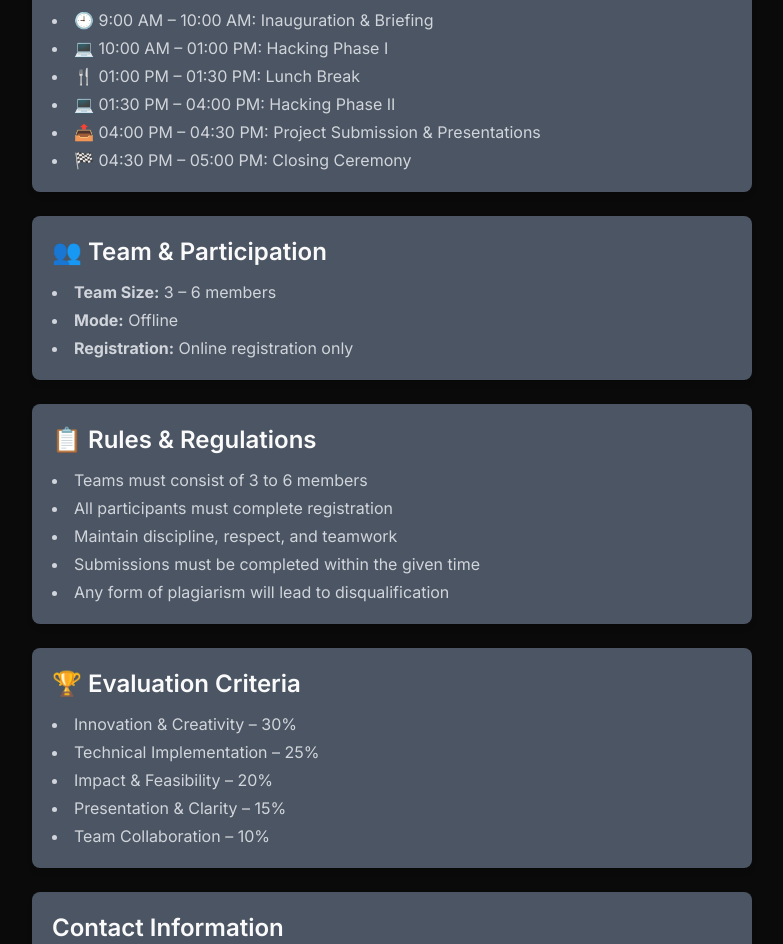
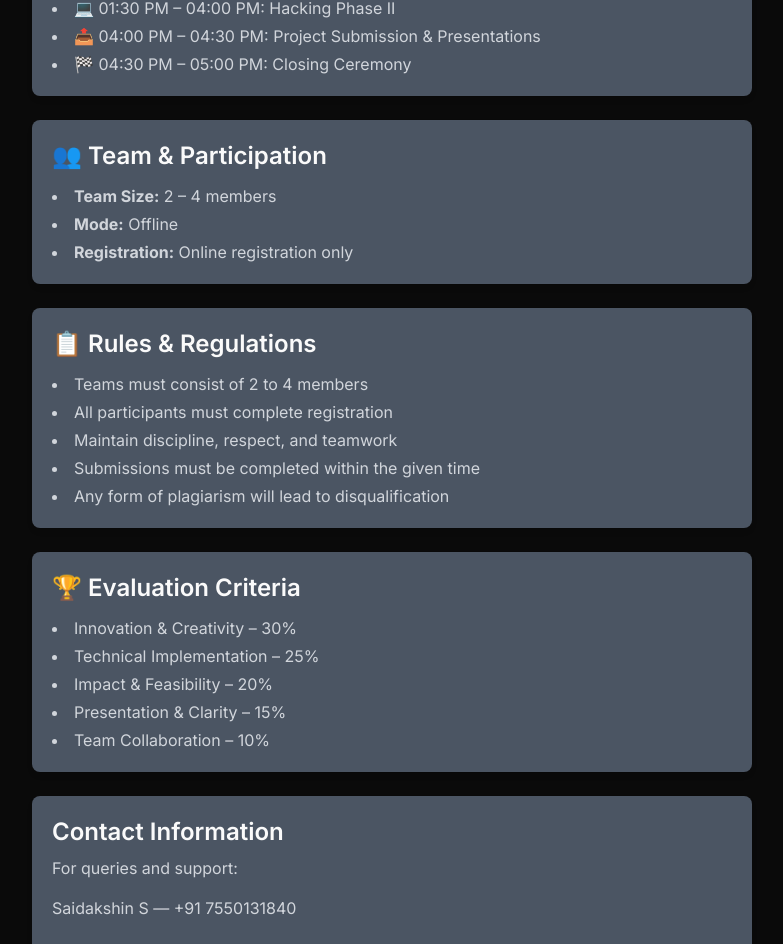
Before and after one commit to tanush-em/INVICTUS, a Next.js app: page /events/hacknova in a window 1280 px wide. Shown: the part 1443-2387 px from the top of the page, without its empty margins (248-1031 px from the left). Built offline with nearby package versions, Linux system fonts and the light colour scheme.

Commit message:
hacknova details updated

```diff
--- a/app/components/EventsSection.js
+++ b/app/components/EventsSection.js
@@ -54,7 +54,7 @@ const eventCategories = [
   {
     name: "Technical & Coding",
     events: [
-        { title: "HackNova 2.0", src: "/hacknova.png", description: "An 8-hour hackathon where participants tackle real-world challenges using cutting-edge technology and teamwork. Build innovative solutions across Healthcare, AI, Cybersecurity, FinTech & more.", redirectLink: "/events/hacknova" },
+        { title: "HackNova 2.0", src: "/hacknova.png", description: "8-hour hackathon (teams of 2–4). Tackle real-world challenges with cutting-edge tech across Healthcare, AI, Cybersecurity, FinTech & Open Innovation.", redirectLink: "/events/hacknova" },
         { title: "Model Mayhem: A Quiz Battle", src: "/model-mayhem.png", description: "A fast-paced AI quiz battle testing teams on ML, deep learning, and real-world concepts through MCQs, rapid-fire, and scenario-based challenges.", redirectLink: "/events/model-mayhem" },
         { title: "Data Forge: Dataset Cleansing", src: "/data-forge.png", description: "Teams clean, preprocess, and feature-engineer a raw, messy dataset to make it ready for analysis.", redirectLink: "/events/data-forge" },
         { title: "Debug Dash: Code Under Pressure", src: "/debug-dash.png", description: "A buzzer-based challenge to correctly fix buggy code snippets (C/Java/Python) under a time limit.", redirectLink: "/events/debug-dash" },
--- a/app/events/hacknova/page.js
+++ b/app/events/hacknova/page.js
@@ -75,7 +75,7 @@ export default function Hacknova() {
       <div className="mt-4 sm:mt-6 p-4 sm:p-5 bg-gray-600 rounded-lg shadow-md">
         <h2 className="text-lg sm:text-xl md:text-2xl font-semibold mb-3">👥 Team &amp; Participation</h2>
         <ul className="list-disc list-inside text-gray-300 space-y-1 text-sm sm:text-base">
-          <li><strong>Team Size:</strong> 3 – 6 members</li>
+          <li><strong>Team Size:</strong> 2 – 4 members</li>
           <li><strong>Mode:</strong> Offline</li>
           <li><strong>Registration:</strong> Online registration only</li>
         </ul>
@@ -84,7 +84,7 @@ export default function Hacknova() {
       <div className="mt-4 sm:mt-6 p-4 sm:p-5 bg-gray-600 rounded-lg shadow-md">
         <h2 className="text-lg sm:text-xl md:text-2xl font-semibold mb-3">📋 Rules &amp; Regulations</h2>
         <ul className="list-disc list-inside text-gray-300 space-y-1 text-sm sm:text-base">
-          <li>Teams must consist of 3 to 6 members</li>
+          <li>Teams must consist of 2 to 4 members</li>
           <li>All participants must complete registration</li>
           <li>Maintain discipline, respect, and teamwork</li>
           <li>Submissions must be completed within the given time</li>
@@ -115,7 +115,12 @@ export default function Hacknova() {
       <p className="mt-6 text-center text-base sm:text-lg text-emerald-400 font-semibold italic">HackNova 2.0 is not just a competition — it&apos;s a platform to innovate, collaborate, and build under pressure. Bring your ideas to life and make your mark.</p>
 
       <div className="mt-8 flex justify-center px-4">
-        <Link href="#" className="w-full sm:w-auto">
+        <Link
+          href="https://docs.google.com/forms/d/e/1FAIpQLSdBgqQRqpgnG866_q42JwIPbQXkJmzGJ08hD0HsqFuutCG0Fw/viewform"
+          target="_blank"
+          rel="noopener noreferrer"
+          className="w-full sm:w-auto"
+        >
           <button className="w-full sm:w-auto px-6 py-3 text-base sm:text-lg font-semibold text-white bg-blue-600 rounded-lg shadow-md transition-transform transform hover:scale-105 hover:bg-blue-700 active:scale-95 min-h-[44px]">
             Register Now
           </button>
```
Also changed, not shown: public/hacknova.png (added).
